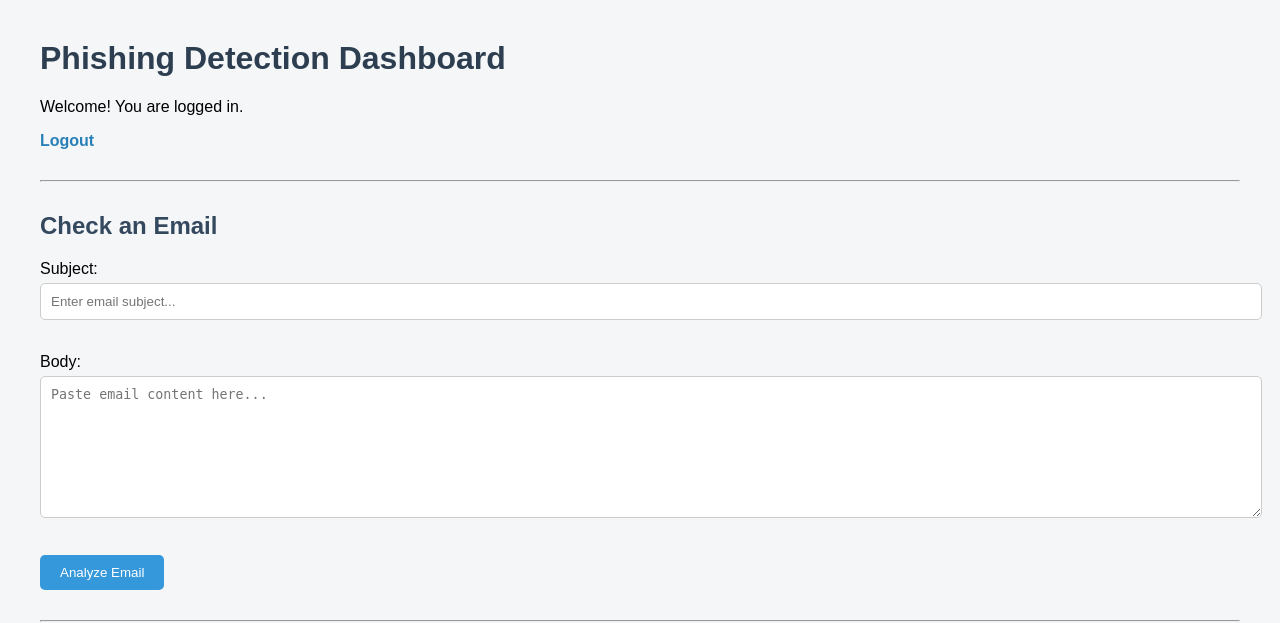
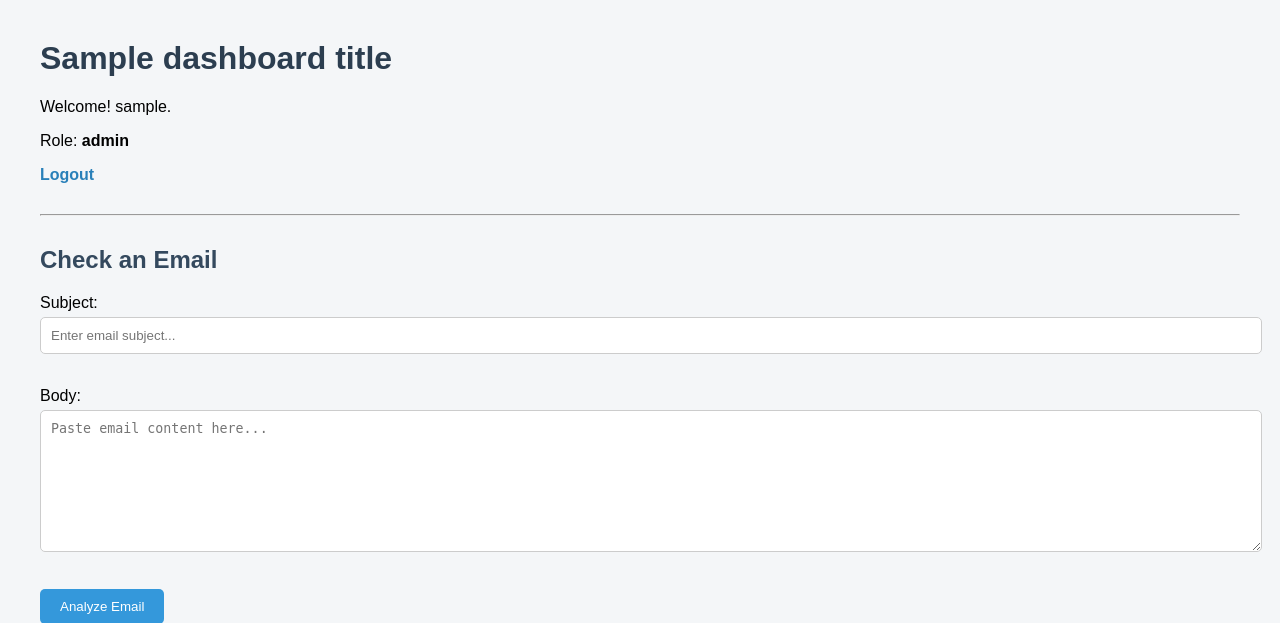
Before and after one commit to vlaw1217/Cyber-Security-Capstone-Project-, a Flask app: template phishing_system/templates/dashboard.html in a window 1280 px wide. Shown: the top 623 px of the page. Run offline with Flask 3, Linux system fonts and the light colour scheme; the template is opened without the code that fills it: most values are stand-ins (such as "Sample title", 1, 10 or a date in 2020); parts of the project's set-up code (start-up, migrations or seed data) failed here and were passed over.

Commit message:
Add regular user and admin role support

```diff
--- a/phishing_system/app.py
+++ b/phishing_system/app.py
@@ -4,7 +4,7 @@ import numpy as np
 from flask import Flask, render_template, request, redirect, session
 from werkzeug.security import generate_password_hash, check_password_hash
 from scipy.sparse import hstack, csr_matrix
-from database import get_all_predictions
+from database import get_all_predictions, get_user_predictions
 
 # Initialize Flask application
 app = Flask(__name__)
@@ -138,8 +138,8 @@ def register():
     if request.method == "POST":
 
         # Get user input
-        username = request.form["username"]
-        password = request.form["password"]
+        username = request.form["username"].strip()
+        password = request.form["password"].strip()
 
         # Hash password for secure storage
         hashed_password = generate_password_hash(password)
@@ -178,8 +178,8 @@ def register():
 @app.route("/login", methods=["GET", "POST"])
 def login():
     if request.method == "POST":
-        username = request.form["username"]
-        password = request.form["password"]
+        username = request.form["username"].strip()
+        password = request.form["password"].strip()
 
         conn = sqlite3.connect("app.db")
         cursor = conn.cursor()
@@ -191,6 +191,8 @@ def login():
 
         if user and check_password_hash(user[2], password):
             session["user_id"] = user[0]
+            session["username"] = user[1]
+            session["role"] = user[3]
             return redirect("/dashboard")
         else:
             return """
@@ -211,11 +213,22 @@ def dashboard():
     if "user_id" not in session:
         return redirect("/")
 
-    # Get all prediction records from database
-    data = get_all_predictions()
+     # Admin can view all prediction records
+    if session.get("role") == "admin":
+        data = get_all_predictions()
+        dashboard_title = "Admin Dashboard"
+    else:
+        # Regular users can only view their own prediction history
+        data = get_user_predictions(session["user_id"])
+        dashboard_title = "User Dashboard"
 
-    # return render_template("dashboard.html", history=history)
-    return render_template('dashboard.html', data=data)
+    return render_template(
+        "dashboard.html",
+        data=data,
+        dashboard_title=dashboard_title,
+        username=session.get("username"),
+        role=session.get("role")
+    )
 
 # ---------------------------
 # LOGOUT
--- a/phishing_system/templates/dashboard.html
+++ b/phishing_system/templates/dashboard.html
@@ -79,9 +79,10 @@
 </head>
 
 <body>
-    <h1>Phishing Detection Dashboard</h1>
+    <h1>{{ dashboard_title }}</h1>
 
-    <p>Welcome! You are logged in.</p>
+    <p>Welcome! {{ username }}.</p>
+    <p>Role: <strong>{{ role }}</strong></p>
 
     <a href="/logout">Logout</a>
 
```
Also changed, not shown: phishing_system/database.py (+21 -0 lines).
